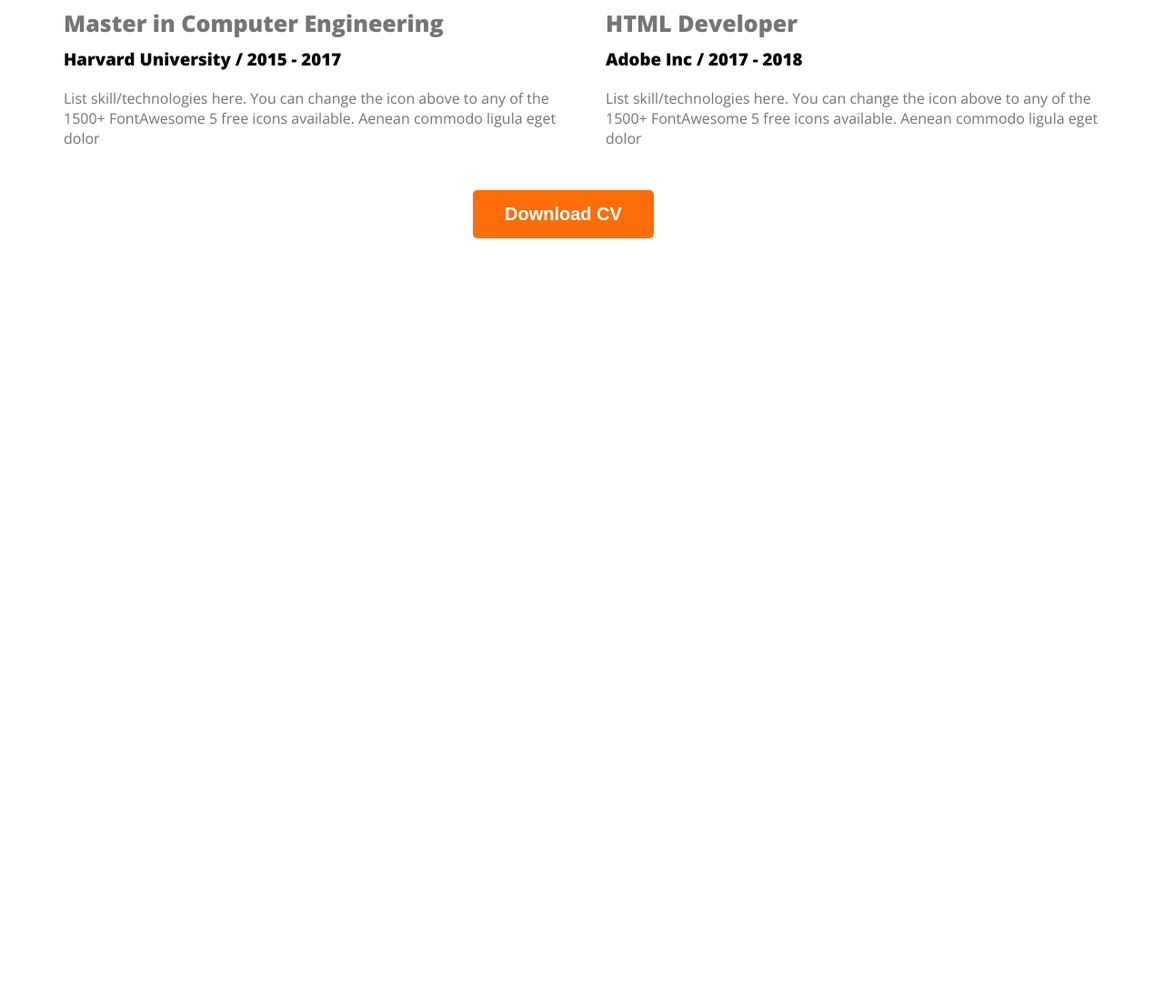
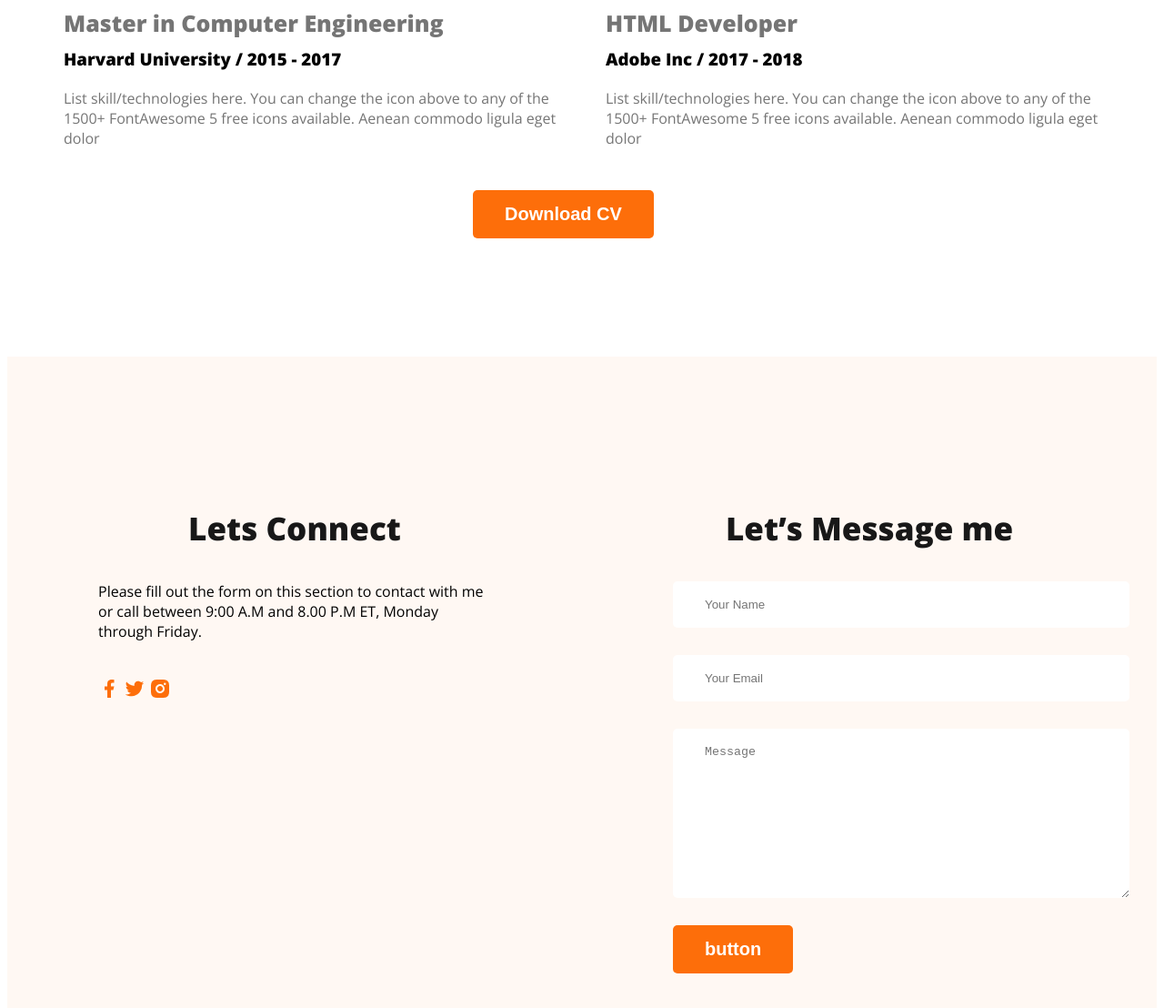
Before and after one commit to Surid19/MyWeb1, a plain HTML site: page html/index.html in a window 1280 px wide. Shown: the part 2998-4106 px from the top of the page at 91% size. Before the commit the page ends 3298 px from the top, so only its background shows below. Drawn offline with nearby package versions, Linux system fonts and the light colour scheme.

Commit message:
done-portfolio

```diff
--- a/html/index.html
+++ b/html/index.html
@@ -130,7 +130,22 @@
       <button id="main-button" class="button-primary">Download CV</button>
     </main>
     <footer>
-
+      <div class="footer-column">
+       <h3 class="section-title">Lets Connect</h3>
+       <p class="section-description-footer">Please fill out the form on this section to contact with me or call between 9:00 A.M and 8.00 P.M ET, Monday through Friday.</p>
+        <div class="social-links">
+       <a href=""><img src="../images/icons/facebook.png" alt=""></a>
+       <a href=""><img src="../images/icons/twitter.png" alt=""></a>
+       <a href=""><img src="../images/icons/insta.png" alt=""></a></div>
+      </div>
+      <div class="footer-column">
+      <h3 class="section-title-footer">Let’s Message me</h3>
+    <form class="contact">
+    <input type="text" placeholder="Your Name">
+    <input type="text" placeholder="Your Email">
+    <textarea name="" id=""  placeholder="Message" columns="30" rows="10"></textarea>
+    <input class="button-primary" type="button" value="button">
+    </form>
     </footer>
 </body>
 </html>
--- a/style/portfolio.css
+++ b/style/portfolio.css
@@ -177,3 +177,44 @@ main{
     font-size: 20px;
     font-weight: 700;
 }
+
+/* footer */
+
+footer{
+    display: flex;
+    background: #FFF8F3;
+    gap: 200px;
+    margin-top: 100px;
+    padding: 130px 100px;
+    justify-content: ;
+}
+
+.section-title-footer{
+    color: var(--Dark-01, #181818);
+text-align: center;
+font-family: Open Sans;
+font-size: 35px;
+font-style: normal;
+font-weight: 700;
+line-height: normal;
+}
+.footer-column{
+    justify-content: space-between;
+    width: 50%
+
+}
+.section-description-footer{
+    margin-left: 0;
+    margin-bottom: 40px;
+}
+
+.contact input[type="text"], textarea{
+    display: block;
+    margin-bottom: 30px;
+    padding: 18px 35px;
+    color: #757575;
+    border-radius: 5px;
+    background: #fff;
+    border: 0;
+    width: 100%;
+}
```
